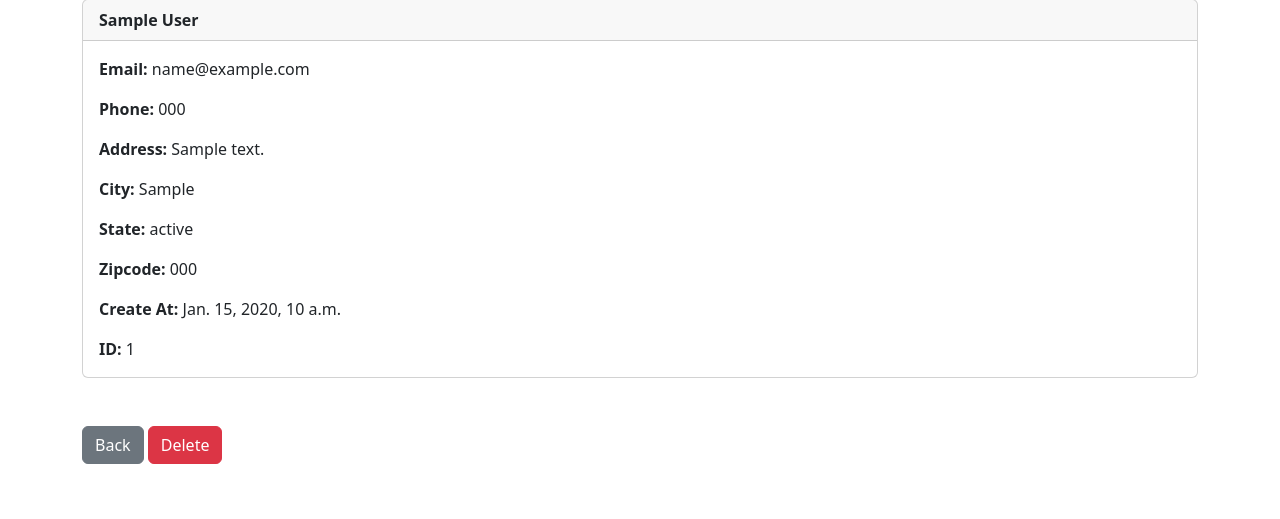
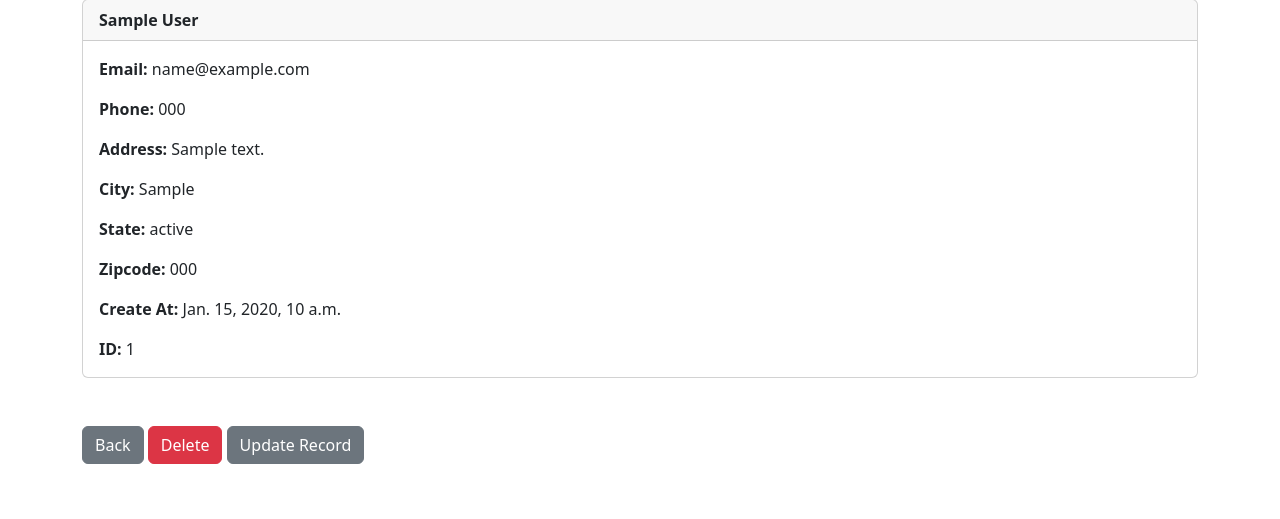
Before and after one commit to pankaj-basnet/dcrm55, a Django app: page /record/1 in a window 1280 px wide. Shown: the part 81-600 px from the top of the page. Run offline with Django 5.2, Linux system fonts and the light colour scheme; a user stored in the database is signed in; tables that the repository leaves empty hold one stand-in row (values such as "Sample post").

Commit message:
create update_record.html,,,add update_record view function, edit urls.py
check comment for details in update_record view,,,,ID cannot be updated

```diff
--- a/dcrm55/website/templates/record.html
+++ b/dcrm55/website/templates/record.html
@@ -38,4 +38,9 @@
   >Delete</a
 >
 
+<!-- tricky= mistake= forget to pass customer_record.id once  -->
+<a href="{% url 'update_record' customer_record.id %}" class="btn btn-secondary"
+  >Update Record</a
+>
+
 {% endblock %}
--- a/dcrm55/website/urls.py
+++ b/dcrm55/website/urls.py
@@ -10,5 +10,6 @@ urlpatterns = [
     path('record/<int:pk>', views.customer_record, name='record'),
     path('delete_record/<int:pk>', views.delete_record, name='delete_record'),
     path('add_record/', views.add_record, name='add_record'),
+    path('update_record/<int:pk>', views.update_record, name='update_record'),
 
 ]
--- a/dcrm55/website/views.py
+++ b/dcrm55/website/views.py
@@ -93,3 +93,27 @@ def add_record(request):
     else:
         messages.success(request, "You Must Be Logged In...")
         return redirect('home')
+
+
+
+def update_record(request, pk):
+	if request.user.is_authenticated:
+		current_record = Record.objects.get(id=pk)
+
+        ## first step ------  pass instance of current_record --- propogate form ((fill form with already available data))
+        ## second step ------ request.POST (user want to post the form)---- None(user is editing the form and want to post)
+		form = AddRecordForm(request.POST or None, instance=current_record)
+
+		if form.is_valid():
+			form.save()
+			messages.success(request, "Record Has Been Updated!")
+			return redirect('home')
+
+        ## when before POSTing of form, update_record.html is rendered and
+        ## then, again form.is_valid function of if statement is run if form POST is happened (update_record view run twice) self note sn=
+		return render(request, 'update_record.html', {'form':form})
+
+	else:
+
+		messages.success(request, "You Must Be Logged In...")
+		return redirect('home')
```
Also changed, not shown: dcrm55/website/templates/update_record.html (added, +17 -0 lines), dcrm55/Screenshot (4316)---UPDATE-INDIVIDUAL-RECORD.png (added), dcrm55/Screenshot (4317)---UPDATE-INDIVIDUAL-RECORD.png (added), dcrm55/Screenshot (4318)---UPDATE-INDIVIDUAL-RECORD.png (added), dcrm55/Screenshot (4319)---UPDATE-INDIVIDUAL-RECORD.png (added).
